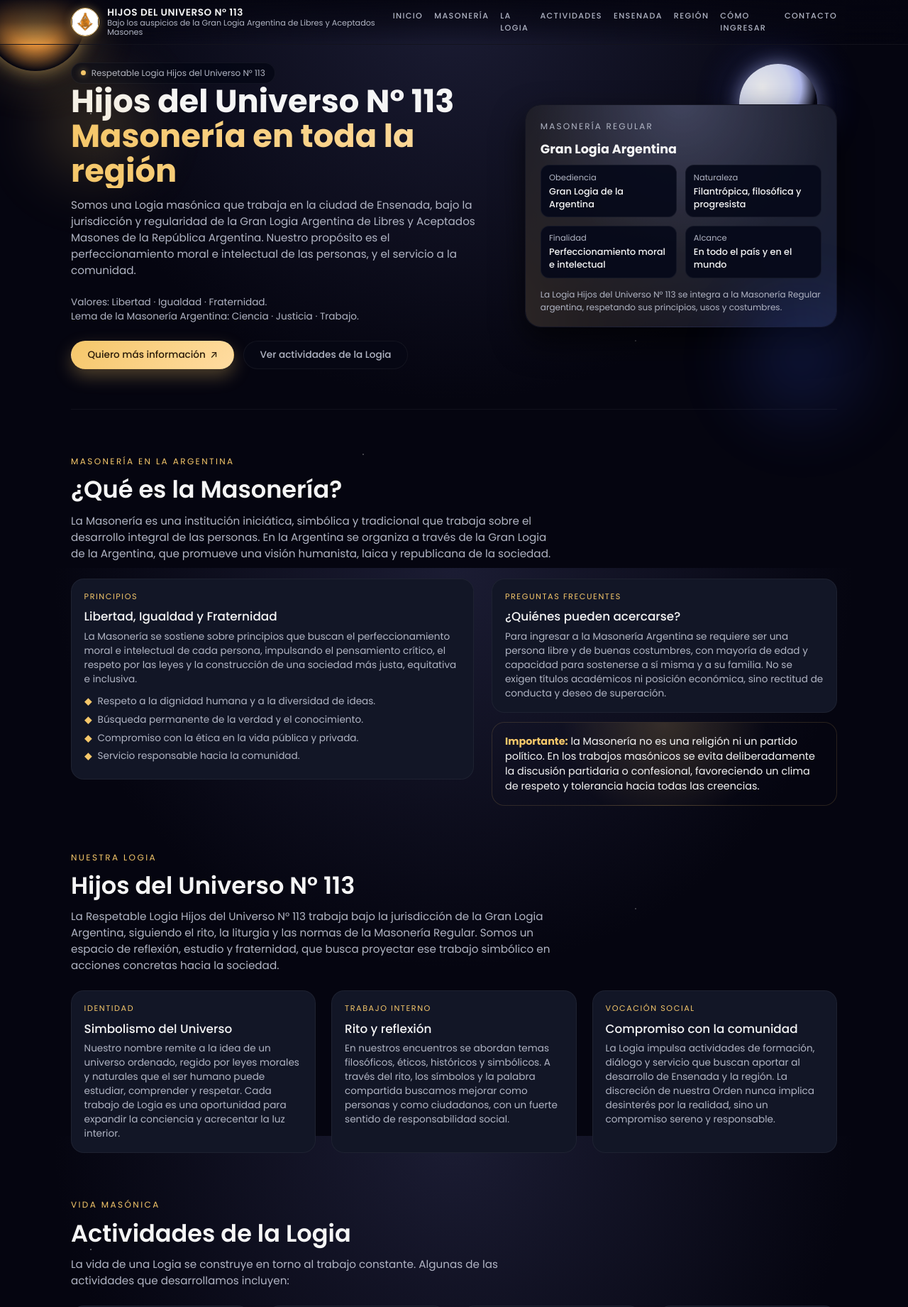
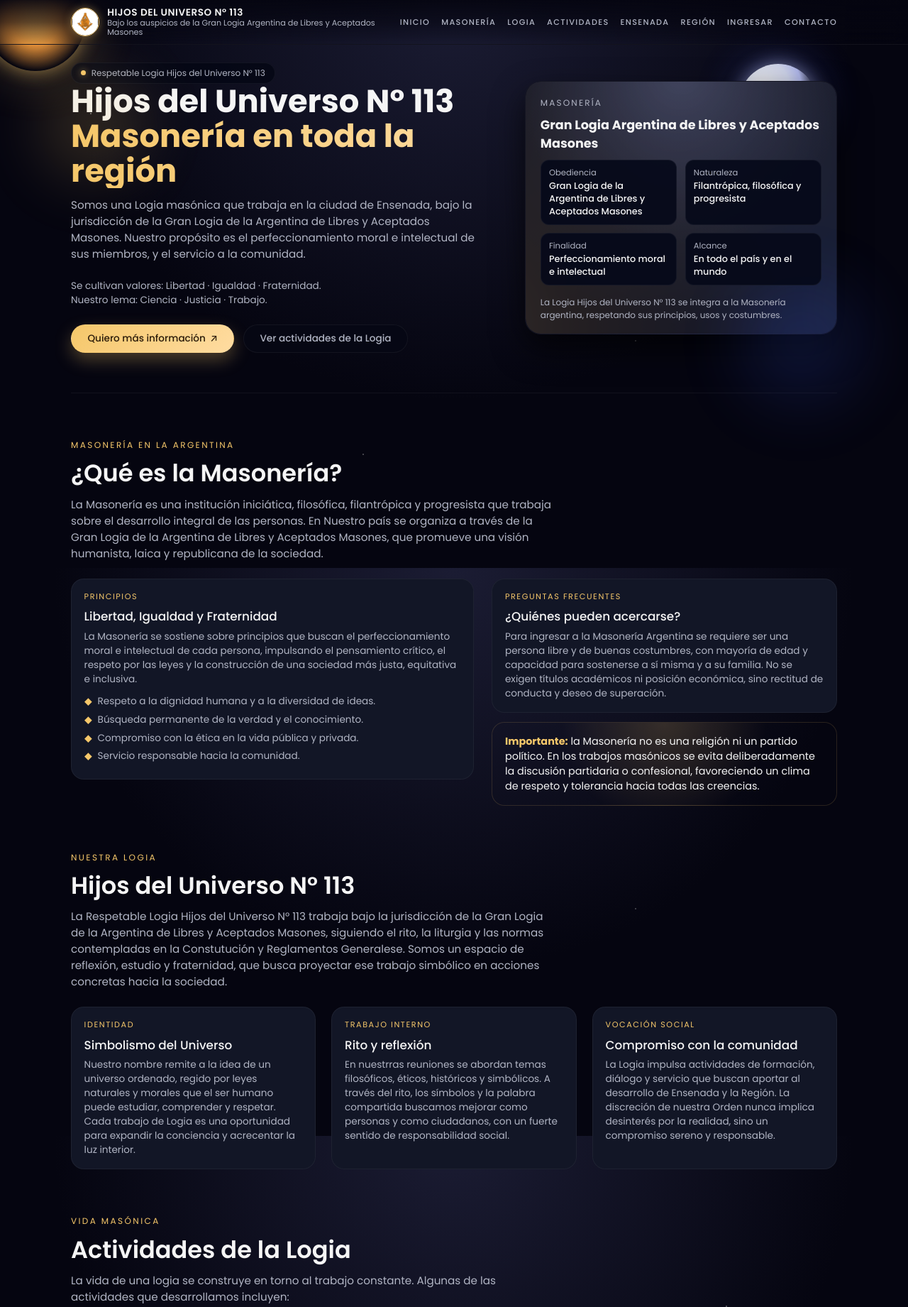
Before and after one commit to marianojacquet/hijosdeluniverso, a plain HTML site: page index.html in a window 1280 px wide. Shown: the top 1841 px of the page at 71% size. Drawn offline with Linux system fonts and the light colour scheme.

Commit message:
Update index.html
correccion frases

```diff
--- a/index.html
+++ b/index.html
@@ -798,11 +798,11 @@
       <nav class="nav-links">
         <a href="#inicio">Inicio</a>
         <a href="#que-es">Masonería</a>
-        <a href="#logia">La Logia</a>
+        <a href="#logia">Logia</a>
         <a href="#actividades">Actividades</a>
         <a href="#ensenada">Ensenada</a>
         <a href="#region">Región</a>
-        <a href="#ingreso">Cómo ingresar</a>
+        <a href="#ingreso">Ingresar</a>
         <a href="#contacto">Contacto</a>
       </nav>
     </div>
@@ -822,13 +822,13 @@
         </h1>
         <p class="hero-subtitle">
           Somos una Logia masónica que trabaja en la ciudad de Ensenada, bajo la
-          jurisdicción y regularidad de la Gran Logia Argentina de Libres y Aceptados
-          Masones de la República Argentina. Nuestro propósito es el perfeccionamiento
-          moral e intelectual de las personas, y el servicio a la comunidad.
+          jurisdicción de la Gran Logia de la Argentina de Libres y Aceptados
+          Masones. Nuestro propósito es el perfeccionamiento
+          moral e intelectual de sus miembros, y el servicio a la comunidad.
         </p>
         <div class="hero-meta">
-          <span>Valores: Libertad · Igualdad · Fraternidad.</span>
-          <span>Lema de la Masonería Argentina: Ciencia · Justicia · Trabajo.</span>
+          <span>Se cultivan valores: Libertad · Igualdad · Fraternidad.</span>
+          <span>Nuestro lema: Ciencia · Justicia · Trabajo.</span>
         </div>
         <div class="hero-actions">
           <a href="#ingreso" class="btn btn-primary">
@@ -844,12 +844,12 @@
       <aside class="hero-card" aria-label="Información institucional">
         <div class="hero-card-orbit"></div>
         <div class="hero-card-inner">
-          <div class="hero-card-badge">Masonería Regular</div>
-          <h2 class="hero-card-title">Gran Logia Argentina</h2>
+          <div class="hero-card-badge">Masonería</div>
+          <h2 class="hero-card-title">Gran Logia Argentina de Libres y Aceptados Masones</h2>
           <div class="hero-card-grid">
             <div class="hero-card-item">
               <div class="hero-card-label">Obediencia</div>
-              <div class="hero-card-value">Gran Logia de la Argentina</div>
+              <div class="hero-card-value">Gran Logia de la Argentina de Libres y Aceptados Masones</div>
             </div>
             <div class="hero-card-item">
               <div class="hero-card-label">Naturaleza</div>
@@ -865,7 +865,7 @@
             </div>
           </div>
           <p class="hero-card-footer">
-            La Logia Hijos del Universo N° 113 se integra a la Masonería Regular
+            La Logia Hijos del Universo N° 113 se integra a la Masonería
             argentina, respetando sus principios, usos y costumbres.
           </p>
         </div>
@@ -878,9 +878,9 @@
         <div class="section-kicker">Masonería en la Argentina</div>
         <h2 class="section-title">¿Qué es la Masonería?</h2>
         <p class="section-subtitle">
-          La Masonería es una institución iniciática, simbólica y tradicional que
-          trabaja sobre el desarrollo integral de las personas. En la Argentina se
-          organiza a través de la Gran Logia de la Argentina, que promueve una visión
+          La Masonería es una institución iniciática, filosófica, filantrópica y progresista que
+          trabaja sobre el desarrollo integral de las personas. En Nuestro país se
+          organiza a través de la Gran Logia de la Argentina de Libres y Aceptados Masones, que promueve una visión
           humanista, laica y republicana de la sociedad.
         </p>
       </div>
@@ -932,8 +932,7 @@
         <h2 class="section-title">Hijos del Universo N° 113</h2>
         <p class="section-subtitle">
           La Respetable Logia Hijos del Universo N° 113 trabaja bajo la jurisdicción de
-          la Gran Logia Argentina, siguiendo el rito, la liturgia y las normas de la
-          Masonería Regular. Somos un espacio de reflexión, estudio y fraternidad, que
+          la Gran Logia de la Argentina de Libres y Aceptados Masones, siguiendo el rito, la liturgia y las normas contempladas en la Constutución y Reglamentos Generalese. Somos un espacio de reflexión, estudio y fraternidad, que
           busca proyectar ese trabajo simbólico en acciones concretas hacia la sociedad.
         </p>
       </div>
@@ -944,7 +943,7 @@
           <h3 class="card-title">Simbolismo del Universo</h3>
           <p>
             Nuestro nombre remite a la idea de un universo ordenado, regido por leyes
-            morales y naturales que el ser humano puede estudiar, comprender y respetar.
+            naturales y morales que el ser humano puede estudiar, comprender y respetar.
             Cada trabajo de Logia es una oportunidad para expandir la conciencia y
             acrecentar la luz interior.
           </p>
@@ -953,7 +952,7 @@
           <div class="card-tag">Trabajo interno</div>
           <h3 class="card-title">Rito y reflexión</h3>
           <p>
-            En nuestros encuentros se abordan temas filosóficos, éticos, históricos y
+            En nuestrras reuniones se abordan temas filosóficos, éticos, históricos y
             simbólicos. A través del rito, los símbolos y la palabra compartida buscamos
             mejorar como personas y como ciudadanos, con un fuerte sentido de
             responsabilidad social.
@@ -964,7 +963,7 @@
           <h3 class="card-title">Compromiso con la comunidad</h3>
           <p>
             La Logia impulsa actividades de formación, diálogo y servicio que buscan
-            aportar al desarrollo de Ensenada y la región. La discreción de nuestra
+            aportar al desarrollo de Ensenada y la Región. La discreción de nuestra
             Orden nunca implica desinterés por la realidad, sino un compromiso sereno y
             responsable.
           </p>
@@ -978,7 +977,7 @@
         <div class="section-kicker">Vida masónica</div>
         <h2 class="section-title">Actividades de la Logia</h2>
         <p class="section-subtitle">
-          La vida de una Logia se construye en torno al trabajo constante. Algunas de las
+          La vida de una logia se construye en torno al trabajo constante. Algunas de las
           actividades que desarrollamos incluyen:
         </p>
       </div>
@@ -989,8 +988,7 @@
           <h3 class="card-title">Tenidas ordinarias</h3>
           <p>
             Reuniones periódicas donde se realizan los trabajos rituales, se presentan
-            planchas de reflexión y se debaten ideas en un marco de respeto y orden
-            simbólico.
+            escritos de reflexión y se debaten ideas en un marco de respeto y orden.
           </p>
         </div>
         <div class="card">
@@ -1006,14 +1004,14 @@
           <h3 class="card-title">Servicio a la comunidad</h3>
           <p>
             Iniciativas solidarias, apoyo a instituciones locales y proyectos que
-            promuevan la educación, la salud y la cultura en Ensenada y zona.
+            promuevan la educación, la salud y la cultura en Ensenada y Zona.
           </p>
         </div>
         <div class="card">
           <div class="card-tag">Cultura</div>
           <h3 class="card-title">Encuentros y conferencias</h3>
           <p>
-            Organización de actividades abiertas o coordinadas con otras Logias y
+            Organización de actividades abiertas o coordinadas con otras logias y
             entidades, para dialogar sobre temas de actualidad, derechos humanos, historia
             y pensamiento crítico.
           </p>
@@ -1188,11 +1186,11 @@
     <section id="contacto">
       <div class="section-header">
         <div class="section-kicker">Contacto</div>
-        <h2 class="section-title">Ponete en contacto con la Logia</h2>
+        <h2 class="section-title">Como contactar con la Logia</h2>
         <p class="section-subtitle">
           Este formulario está destinado a personas interesadas en conocer más sobre la
           Masonería, a instituciones que deseen vincularse y a hermanos que busquen
-          contacto con la Logia en la región.
+          contacto con la Logia en la Región.
         </p>
       </div>
 
```
